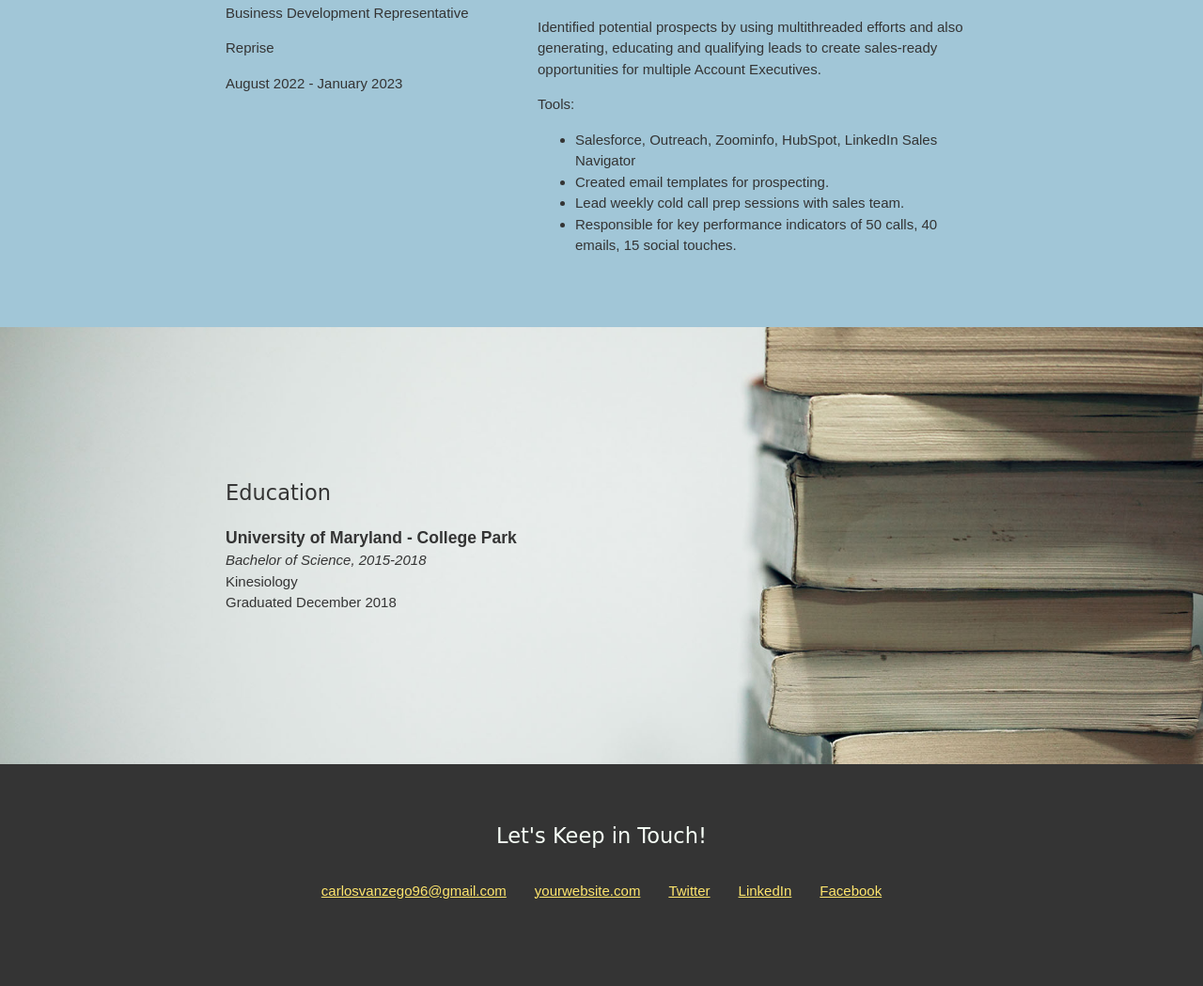
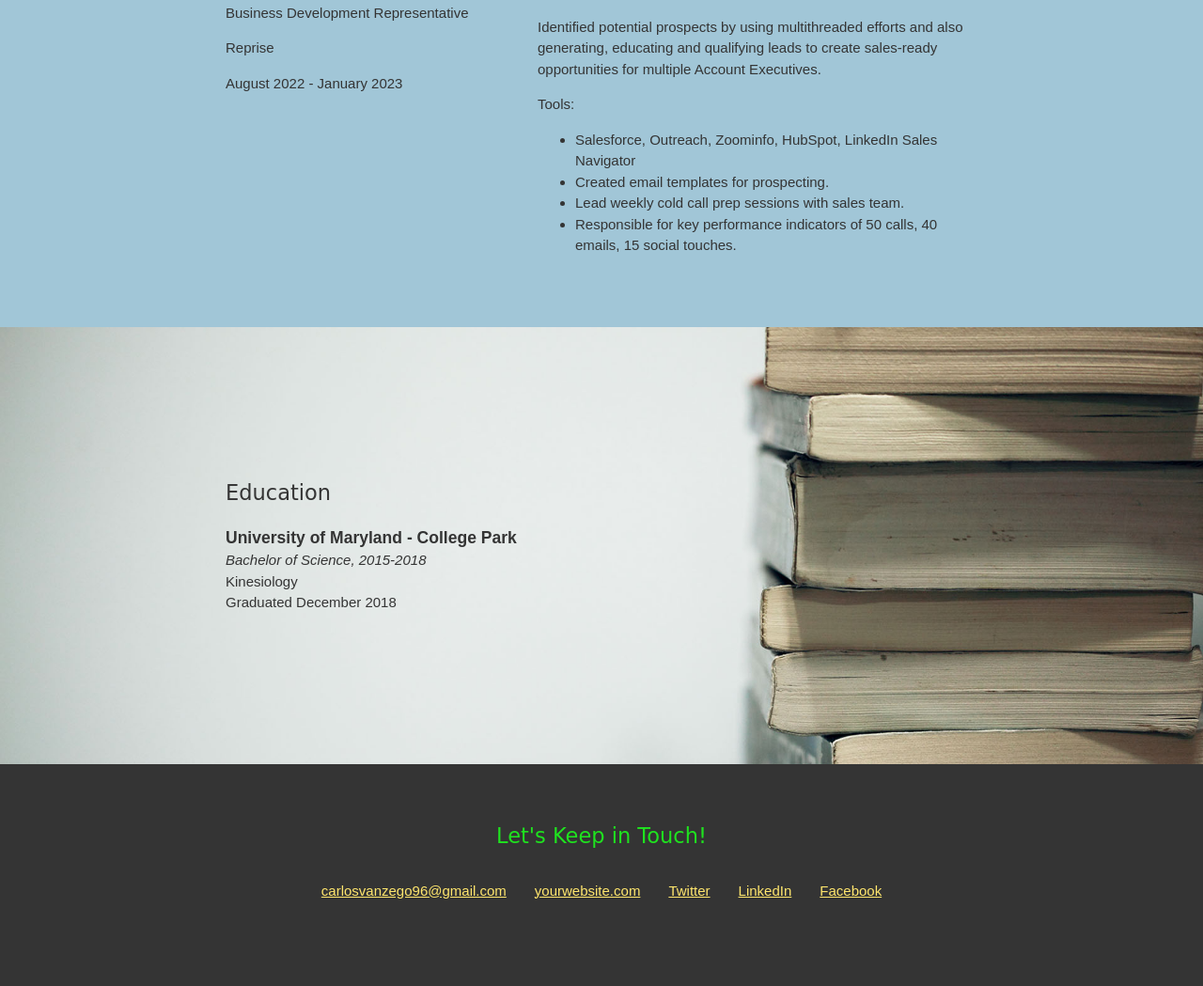
Before and after one commit to CarlosVanzego/css-resume-project, a plain HTML site: page index.html in a window 1280 px wide. Shown: the part 947-1996 px from the top of the page at 94% size. Drawn offline with Linux system fonts and the light colour scheme.

Commit message:
change color to green of footer

```diff
--- a/css/styles.css
+++ b/css/styles.css
@@ -132,7 +132,7 @@ header {
 
 footer {
   background: #343434;
-  color: #F7FFF7;
+  color: #1fe21f;
 }
 .contact-list {
   list-style-type: none;
```
